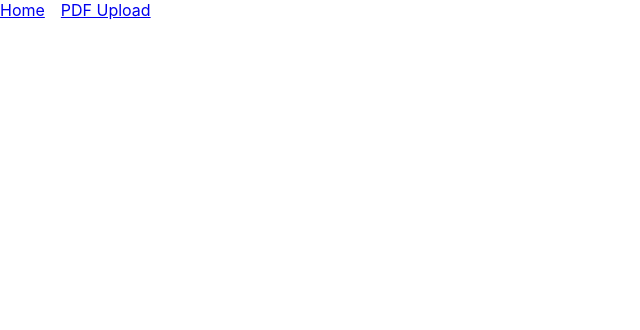
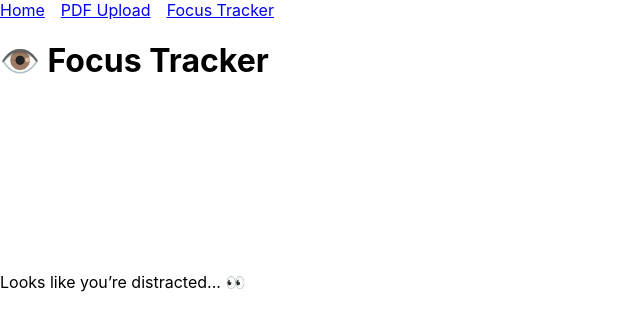
Before and after one commit to SonjiaD/ai4good, a React (Create React App) app in the folder frontend/: page /focus in a window 1280 px wide. Before the commit this address had no page. Shown: the top 330 px of the page, without its empty margins (0-640 px from the left). Built offline with nearby package versions, Linux system fonts and the light colour scheme; no server answers.

Commit message:
eye tracking page added
eye tracking is basically just looking at mouse activity at the moment

```diff
--- a/frontend/src/App.tsx
+++ b/frontend/src/App.tsx
@@ -1,6 +1,8 @@
 import { useState } from 'react';
 import { BrowserRouter as Router, Routes, Route, Link } from 'react-router-dom';
 import PdfUpload from './pages/5_PDF';
+import FocusTracker from './pages/FocusTracker';
+
 
 function App() {
   const [msg, setMsg] = useState('');
@@ -18,9 +20,12 @@ function App() {
 
   return (
     <Router>
+
+      {/* navigation bar */}
       <nav style={{ marginBottom: '1rem' }}>
         <Link to="/" style={{ marginRight: '1rem' }}>Home</Link>
         <Link to="/pdf">PDF Upload</Link>
+        <Link to ="/focus" style={{ marginLeft: '1rem' }}>Focus Tracker</Link>
       </nav>
 
       <Routes>
@@ -37,6 +42,7 @@ function App() {
           }
         />
         <Route path="/pdf" element={<PdfUpload />} />
+        <Route path="/focus" element={<FocusTracker />} />
       </Routes>
     </Router>
   );
--- /dev/null
+++ b/frontend/src/pages/FocusTracker.tsx
@@ -0,0 +1,79 @@
+import React, { useEffect, useRef, useState } from 'react';
+
+/**
+ * This component shows a webcam feed and monitors the user's focus
+ * based on mouse/keyboard inactivity for now.
+ */
+const FocusTracker: React.FC = () => {
+  const videoRef = useRef<HTMLVideoElement>(null);  // Used to display webcam
+  const [focused, setFocused] = useState(true);      // Whether user is active or idle
+  const [lastInteraction, setLastInteraction] = useState(Date.now());  // Timestamp of last movement
+
+  // 🧠 Idle detection: if no movement for 5 seconds, mark as unfocused
+  useEffect(() => {
+    const checkIdle = () => {
+      const now = Date.now();
+      const isActive = now - lastInteraction < 5000;
+      setFocused(isActive);
+    };
+    const interval = setInterval(checkIdle, 1000);  // Check every second
+    return () => clearInterval(interval);           // Cleanup
+  }, [lastInteraction]);
+
+  // 🖱️ Register mouse & keyboard activity
+  useEffect(() => {
+    const updateActivity = () => setLastInteraction(Date.now());
+
+    window.addEventListener('mousemove', updateActivity);
+    window.addEventListener('keydown', updateActivity);
+
+    return () => {
+      window.removeEventListener('mousemove', updateActivity);
+      window.removeEventListener('keydown', updateActivity);
+    };
+  }, []);
+
+  // 🎥 Get the webcam feed and attach it to <video>
+  useEffect(() => {
+    const getVideo = async () => {
+      try {
+        const stream = await navigator.mediaDevices.getUserMedia({ video: true });
+        if (videoRef.current) {
+          videoRef.current.srcObject = stream;
+        }
+      } catch (err) {
+        console.error('Could not access webcam:', err);
+      }
+    };
+
+    getVideo();
+  }, []);
+
+  useEffect(() => {
+    const logStatus = async () => {
+        await fetch('http://localhost:5000/api/log-focus', {
+        method: 'POST',
+        headers: { 'Content-Type': 'application/json' },
+        body: JSON.stringify({
+            status: focused ? 'focused' : 'unfocused',
+            timestamp: new Date().toISOString(),
+        }),
+        });
+    };
+
+    logStatus();
+    }, [focused]); // re-run when focus changes
+
+
+  return (
+    <div className="p-4 text-center">
+      <h1 className="text-2xl font-bold mb-4">👁️ Focus Tracker</h1>
+      <video ref={videoRef} autoPlay playsInline className="mx-auto border rounded w-96 h-72" />
+      <p className={`mt-4 text-lg font-semibold ${focused ? 'text-green-600' : 'text-red-500'}`}>
+        {focused ? 'You are focused! ✅' : 'Looks like you’re distracted... 👀'}
+      </p>
+    </div>
+  );
+};
+
+export default FocusTracker;
```
Also changed, not shown: frontend/src/pages/5_PDF.tsx (+0 -14 lines), 1 other file (tests, documents, lock files or other folders).
